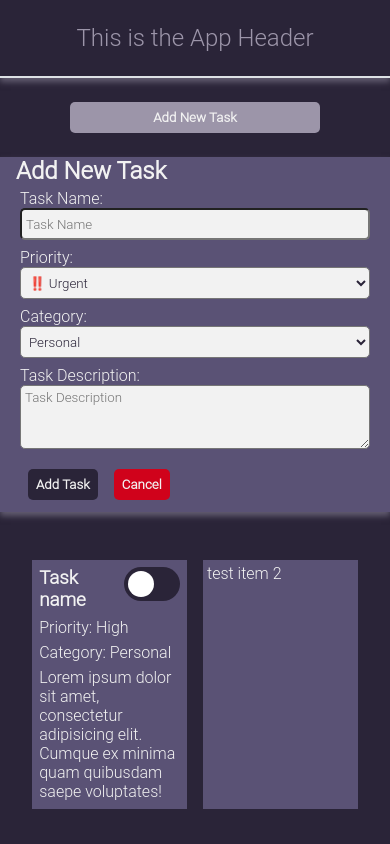
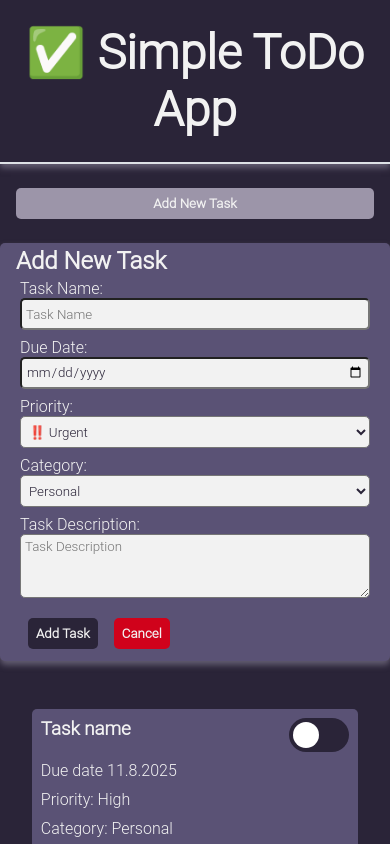
Before and after one commit to giiser/my-todo-list-mini-app, a React (Vite) app: page / in a window 390 px wide. Shown: the top 844 px of the page. Built offline with nearby package versions, Linux system fonts and the light colour scheme.

Commit message:
added due date and changed styles a bit

```diff
--- a/src/App.jsx
+++ b/src/App.jsx
@@ -2,7 +2,7 @@ const App = () => {
     return (
         <>
             <header className="header">
-                This is the App Header
+                <h1>✅ Simple ToDo App</h1>
             </header>
             <main>
                 <section className="container">
@@ -16,6 +16,10 @@ const App = () => {
                     <div className="form-field">
                         <label htmlFor="task-name" aria-label="Task Name">Task Name: </label>
                         <input type="text" id="task-name" placeholder="Task Name" />
+                    </div>
+                    <div className="form-field">
+                        <label htmlFor="due-date" aria-label="Due Date">Due Date: </label>
+                        <input type="date" id="due-date"  />
                     </div>
                     <div className="form-field">
                         <label htmlFor="task-priority" aria-label="Priority">Priority: </label>
@@ -53,6 +57,7 @@ const App = () => {
                                     <span tabIndex="0" className="slider round"></span>
                                 </label>
                             </div>
+                            <p>Due date {new Date().toLocaleDateString('et')}</p>
                             <p>Priority: High</p>
                             <p> Category: Personal</p>
                             <p>Lorem ipsum dolor sit amet, consectetur adipisicing elit. Cumque ex minima quam quibusdam saepe voluptates!</p>
--- a/src/index.css
+++ b/src/index.css
@@ -62,6 +62,11 @@ footer {
 .form-container {
   box-shadow: var(--box-shadow);
   background-color: var(--tertiary-color);
+  border-radius: 5px;
+}
+
+.form-container h2{
+  padding-top: 0.25rem;
 }
 
 .form-hidden{
@@ -150,9 +155,10 @@ input:focus, textarea:focus {
   background-color: var(--tertiary-color);
   color: var(--text-color);
   flex-direction: column;
+  border-radius: 5px;
 }
 .task-item > *{
-  padding: 0.2rem;
+  padding: 0.3rem;
 }
 .task-header{
   display: flex;
@@ -222,3 +228,12 @@ input:checked + .slider:before {
 .slider.round:before {
   border-radius: 50%;
 }
+
+@media (max-width: 640px){
+  .task-list{
+    flex-direction: column;
+  }
+  .btn-primary{
+    width: 100%;
+  }
+}
```
